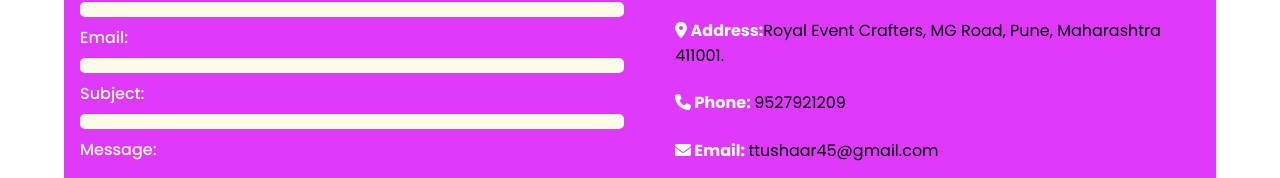
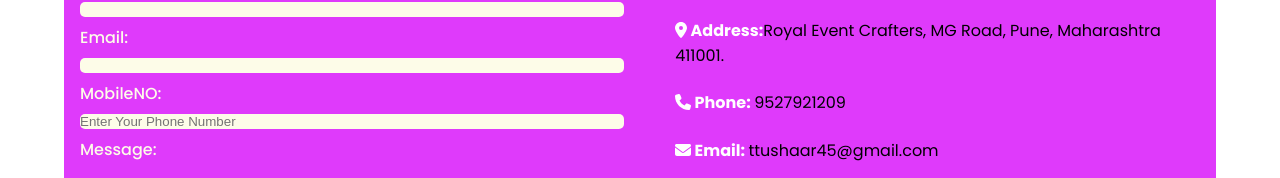
Before and after one commit to ttushaar1906/RoyalEventCrafters, a React (Create React App) app: page /contact in a window 1280 px wide. Shown: the part 302-480 px from the top of the page. Built offline with nearby package versions, Linux system fonts and the light colour scheme.

Commit message:
thanks and backen

```diff
--- a/src/App.js
+++ b/src/App.js
@@ -15,6 +15,7 @@ import Reviews from './pages/Reviews';
 import Home from './pages/Home';
 import Main from './pages/Main';
 import Dashboard from './componets/Dashboard';
+import Thanks from './pages/Thanks';
 
 function App() {
   return (
@@ -24,7 +25,7 @@ function App() {
         <Routes>
           <Route path="/" element={<Home />} />
           <Route path='/signUp' element={<SignUp />} />
-          <Route path="/index" element={<Index />} />
+          <Route path="/Index" element={<Index />} />
           <Route path='/familyEvents' element={<FamilyEvents />} />
           <Route path='/RoyalEvent' element={<RoyalEvent />} />
           <Route path='/RoyalEvent/co-operativeEvent' element={<CooperativeEvents />} />
@@ -34,6 +35,7 @@ function App() {
           <Route path='Home' element = {<Home />} />
           <Route path='/main' element = {<Main />} />
           <Route path='/Dashboard' element= {<Dashboard />} />
+          <Route path='/Thanks' element={<Thanks />}/>
         </Routes>
         <Footer />
       </Router>
--- a/src/pages/Contact.jsx
+++ b/src/pages/Contact.jsx
@@ -2,10 +2,11 @@ import React, { useState } from 'react';
 import { FontAwesomeIcon } from "@fortawesome/react-fontawesome";
 import { faLocationDot, faPhone, faEnvelope } from "@fortawesome/free-solid-svg-icons";
 import '../styles/styling.css';
+import { Navigate } from 'react-router-dom';
 
 export default function Contact() {
   // Define a state variable to manage the selected option
-  const [selectedOption, setSelectedOption] = useState();
+  const [selectedOption, setSelectedOption] = useState("");
 
   // Handle changes in the dropdown
   const handleDropdownChange = (event) => {
@@ -15,7 +16,7 @@ export default function Contact() {
   const [formData, setFormData] = useState({
     name: "",
     email: "",
-    subject: "",
+    mobileNO: "", // Corrected field name
     message: "",
   });
 
@@ -34,7 +35,7 @@ export default function Contact() {
 
     // Send a POST request to your backend with formData
     try {
-      const response = await fetch("/submit-form", {
+      const response = await fetch("/Contact", {
         method: "POST",
         headers: {
           "Content-Type": "application/json",
@@ -46,11 +47,12 @@ export default function Contact() {
       if (response.status === 200) {
         // Display a success message or redirect to a thank-you page
         alert("Message sent successfully!");
+        Navigate('/Thanks');
         // Optionally, reset the form
         setFormData({
           name: "",
           email: "",
-          subject: "",
+          mobileNO: "",
           message: "",
         });
       } else {
@@ -83,7 +85,7 @@ export default function Contact() {
             {selectedOption === "option3" && <p className='drop-ans'> An experienced event planner saves you time and money.We will supply reputable suppliers and vendors, negotiate the best rates, discounts, terms and conditions on your behalf and co-ordinate all aspects of your event. Using an event planner takes away stress and worry, and gives you peace of mind to enjoy your event.</p>}
 
           </section>
-          <form action="" className="form">
+          <form action="" className="form" onSubmit={handleSubmit}>
             <div className="left-contact-sec">
               <h1 className="lg-heading">Write Us</h1>
               <label htmlFor="name">Name:</label>
@@ -104,15 +106,9 @@ export default function Contact() {
                 onChange={handleInputChange}
                 required
               />
-              <label htmlFor="subject">Subject:</label>
-              <input
-                type="text"
-                name="subject"
-                id="subject"
-                value={formData.subject}
-                onChange={handleInputChange}
-                required
-              />
+              <label htmlFor="subject">MobileNO:</label>
+              <input type="tel" name="mobileNO" id="mobileNO" placeholder="Enter Your Phone Number" required onChange={handleInputChange} />
+
               <label htmlFor="message">Message:</label>
               <textarea
                 name="message"
--- a/src/pages/SignUp.jsx
+++ b/src/pages/SignUp.jsx
@@ -33,7 +33,7 @@ export default function SignUp() {
 
       if (response.status === 200) {
         // Redirect to the home page on successful sign-up
-        navigate('/Home');
+        navigate('/main');
       } else {
         // Handle errors, display an error message to the user
         console.error("Sign-up failed");
--- /dev/null
+++ b/src/pages/Thanks.jsx
@@ -0,0 +1,10 @@
+import React from "react";
+import '../styles/styling.css';
+
+export default function Thanks(){
+    return(
+        <>
+        Thanks
+        </>
+    )
+}
```
